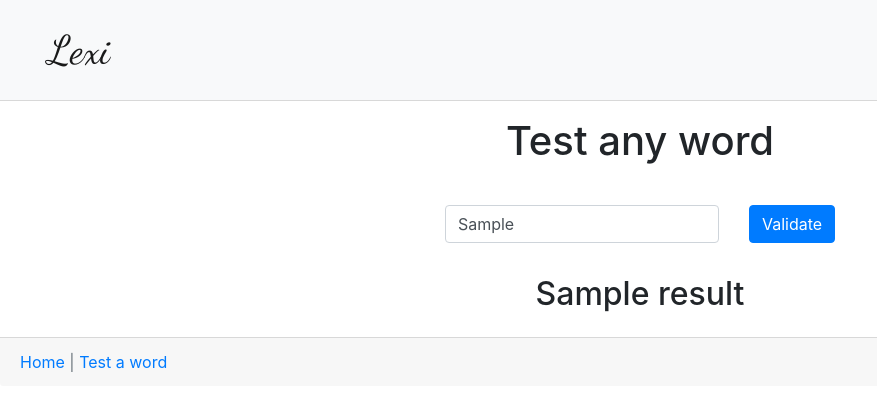
After one commit to CodeforAustralia/lexiProject, a Django app: template lexi/templates/lexi/word_test.html in a window 1280 px wide. The commit adds this page. Shown: the top 411 px of the page, without its empty margins (0-877 px from the left). Run offline with Django 3.2, Linux system fonts and the light colour scheme; tables that the repository leaves empty hold one stand-in row (values such as "Sample post"); the template is opened without the code that fills it: values that come from a table or form of the project are taken from there, most other values are stand-ins (such as "Sample title", 1, 10 or a date in 2020); some libraries are stand-ins or nearby versions.

Commit message:
Add word validation functionality.

```diff
--- a/lexi/templates/lexi/base.html
+++ b/lexi/templates/lexi/base.html
@@ -24,7 +24,7 @@
     {% block content %}
     {% endblock %}
     <div class="card-footer text-muted">
-        <a href="{% url 'lexi:index' %}">Home</a> | <a href="#">Common Words</a>
+        <a href="{% url 'lexi:index' %}">Home</a> | <a href="{% url 'lexi:word test' %}">Test a word</a>
     </div>
 </div>
 <script src="https://code.jquery.com/jquery-3.3.1.slim.min.js" integrity="sha384-q8i/X+965DzO0rT7abK41JStQIAqVgRVzpbzo5smXKp4YfRvH+8abtTE1Pi6jizo" crossorigin="anonymous"></script>
--- /dev/null
+++ b/lexi/templates/lexi/word_test.html
@@ -0,0 +1,26 @@
+{% extends 'lexi/base.html' %}
+{% block content %}
+<div class="container">
+    <div class="row py-3">
+        <div class="col">
+            <h1 class="center-aligned">Test any word</h1>
+        </div>
+    </div>
+    <div class="row py-3">
+        <form action="{% url 'lexi:word test' %}" method="post" class="form-inline" style="margin: 0 auto;">
+            {% csrf_token %}
+            <div class="col">
+                <input type="text" name="word" placeholder="Type a word" class="form-control" value="{{ word }}">
+            </div>
+            <div class="col">
+                <button type="submit" class="btn btn-primary">Validate</button>
+            </div>
+        </form>
+    </div>
+    <div class="row py-3">
+        <div class="col">
+            <h2 class="center-aligned {{ result.result_class }}">{{ result.result }}</h2>
+        </div>
+    </div>
+</div>
+{% endblock content %}
--- a/lexi/urls.py
+++ b/lexi/urls.py
@@ -7,5 +7,6 @@ urlpatterns = [
     #ToDo: Define Generic Views (https://docs.djangoproject.com/en/2.2/intro/tutorial04/)
     path('', views.index, name='index'),
     path('analysis/', views.analysis, name='analysis'),
+    path('word_test/', views.word_test, name='word test'),
     #path('import', views.import_words, name='import words'),   #For admin purposes only! ToDo: Move to Admin module.
 ]
```
Also changed, not shown: lexi/business_rules.py (+13 -5 lines), lexi/views.py (+16 -4 lines).
